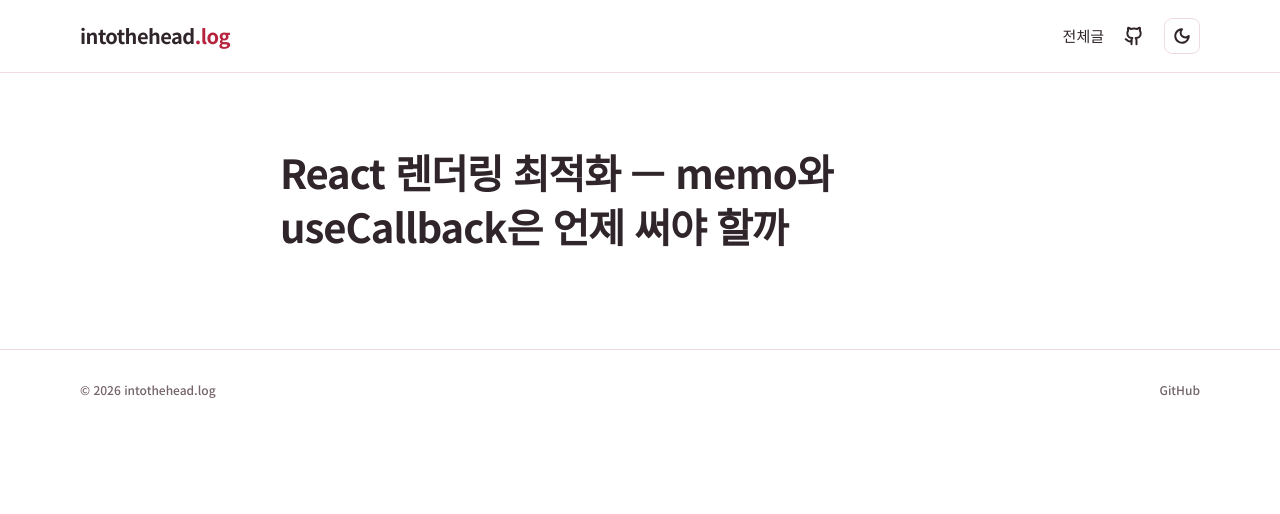
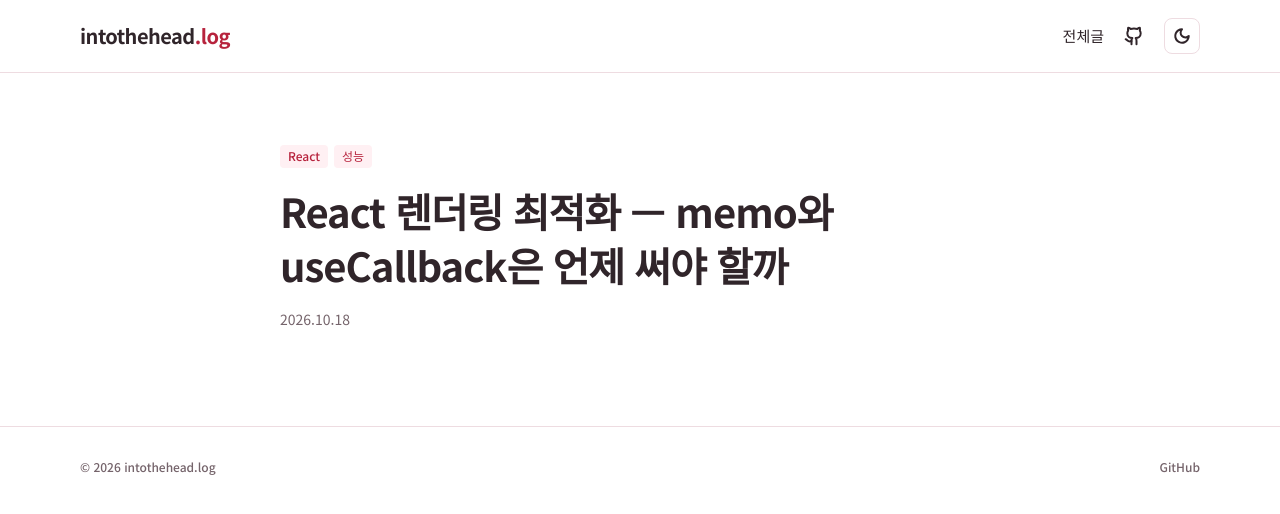
Before and after one commit to intothehead/intothehead.log, a Next.js app: page /posts/1 in a window 1280 px wide. Shown: the top 514 px of the page. Built offline with nearby package versions, Linux system fonts and the light colour scheme.

Commit message:
글 상세에 태그와 날짜 보여 주기

```diff
--- a/app/posts/[id]/page.module.css
+++ b/app/posts/[id]/page.module.css
@@ -21,3 +21,25 @@
   line-height: 1.35;
   letter-spacing: -1px;
 }
+
+.Tags {
+  display: flex;
+  gap: 6px;
+}
+
+.Tag {
+  padding: 3px 8px;
+  border-radius: 4px;
+  background-color: var(--accent-subtle);
+  color: var(--accent-default);
+  font-size: 12px;
+  font-weight: 500;
+  line-height: 1.4;
+}
+
+.Date {
+  color: var(--text-muted);
+  font-size: 14px;
+  font-weight: 400;
+  line-height: 1.6;
+}
--- a/app/posts/[id]/page.tsx
+++ b/app/posts/[id]/page.tsx
@@ -21,7 +21,15 @@ export default async function PostDetail({ params }: PostDetailProps) {
   return (
     <main className={styles.Article}>
       <div className={styles.PostHeader}>
+        <div className={styles.Tags}>
+          {post.tags.map((tag) => (
+            <span key={tag} className={styles.Tag}>
+              {tag}
+            </span>
+          ))}
+        </div>
         <h1 className={styles.Title}>{post.title}</h1>
+        <time className={styles.Date}>{post.date}</time>
       </div>
     </main>
   );
```
